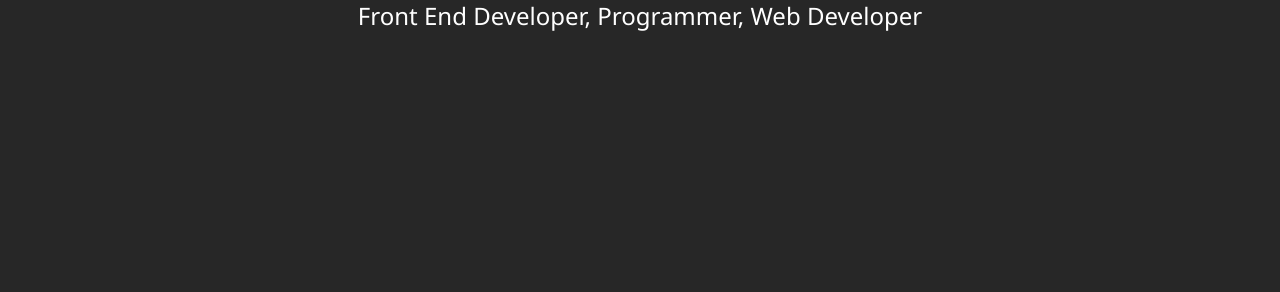
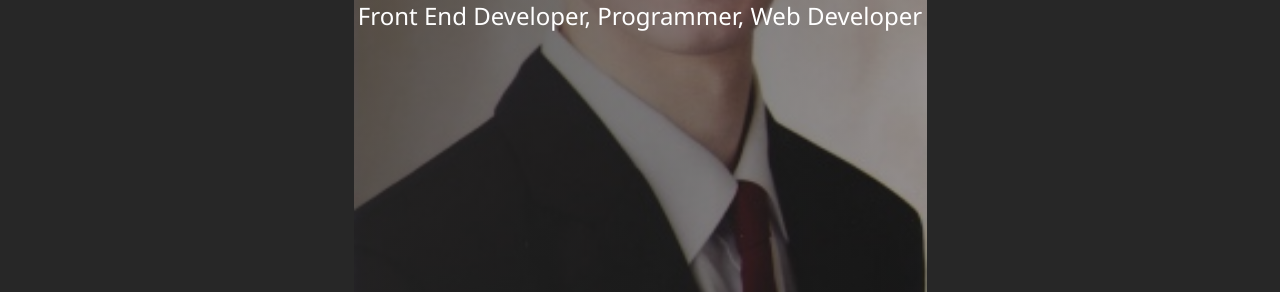
Before and after one commit to Patrik200414/portfolioSite, a plain HTML site: page index.html in a window 1280 px wide. Shown: the part 454-746 px from the top of the page. Drawn offline with Linux system fonts and the light colour scheme.

Commit message:
Add my profile picture
I added one of my picture to the home page
I created a diractory for the image and set it as background
I also added an overlay on the image with linear gradient

```diff
--- a/dist/css/main.css
+++ b/dist/css/main.css
@@ -10,8 +10,9 @@
   overflow: hidden;
   align-items: center;
   text-align: center;
-  background: linear-gradient(to righ, rgba(39, 39, 39, 0.9), rgba(39, 39, 39, 0.3)), rgba(255, 255, 255, 0.5) center top;
-  background-size: cover;
+  background: linear-gradient(to right, rgba(39, 39, 39, 0.9), rgba(39, 39, 39, 0.3)), url("../image/kepPortfolio.jpg") center top;
+  background-size: contain;
+  background-repeat: no-repeat;
 }
 .home-name {
   font-size: 5rem;
--- a/dist/scss/_home.scss
+++ b/dist/scss/_home.scss
@@ -4,15 +4,16 @@
     overflow: hidden;
     align-items: center;
     text-align: center;
-    background: /*Image here*/
+    background:
         linear-gradient(
-            to righ,
-            rgba($primary-color, 0.9),
-            rgba($primary-color, 0.3)
+            to right,
+            rgba($primary-color, .9),
+            rgba($primary-color, .3)
         ),
 
-        rgba(255, 255, 255, 0.5) center top;
-    background-size: cover;
+    url("../image/kepPortfolio.jpg") center top;
+    background-size: contain;
+    background-repeat: no-repeat;
 
     &-name{
         font-size: 5rem;
```
Also changed, not shown: dist/image/kepPortfolio.jpg (added), 1 other file.
